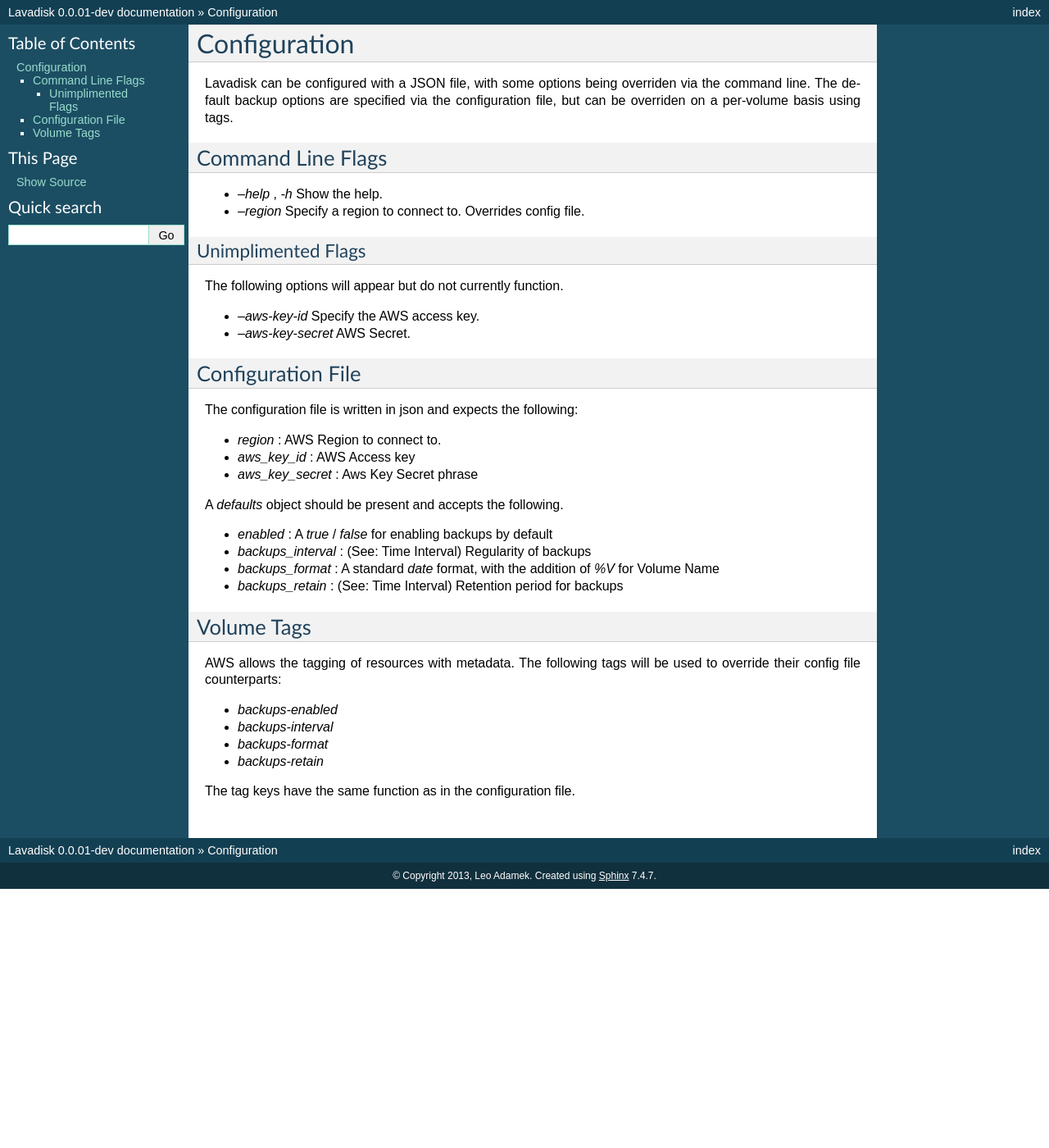
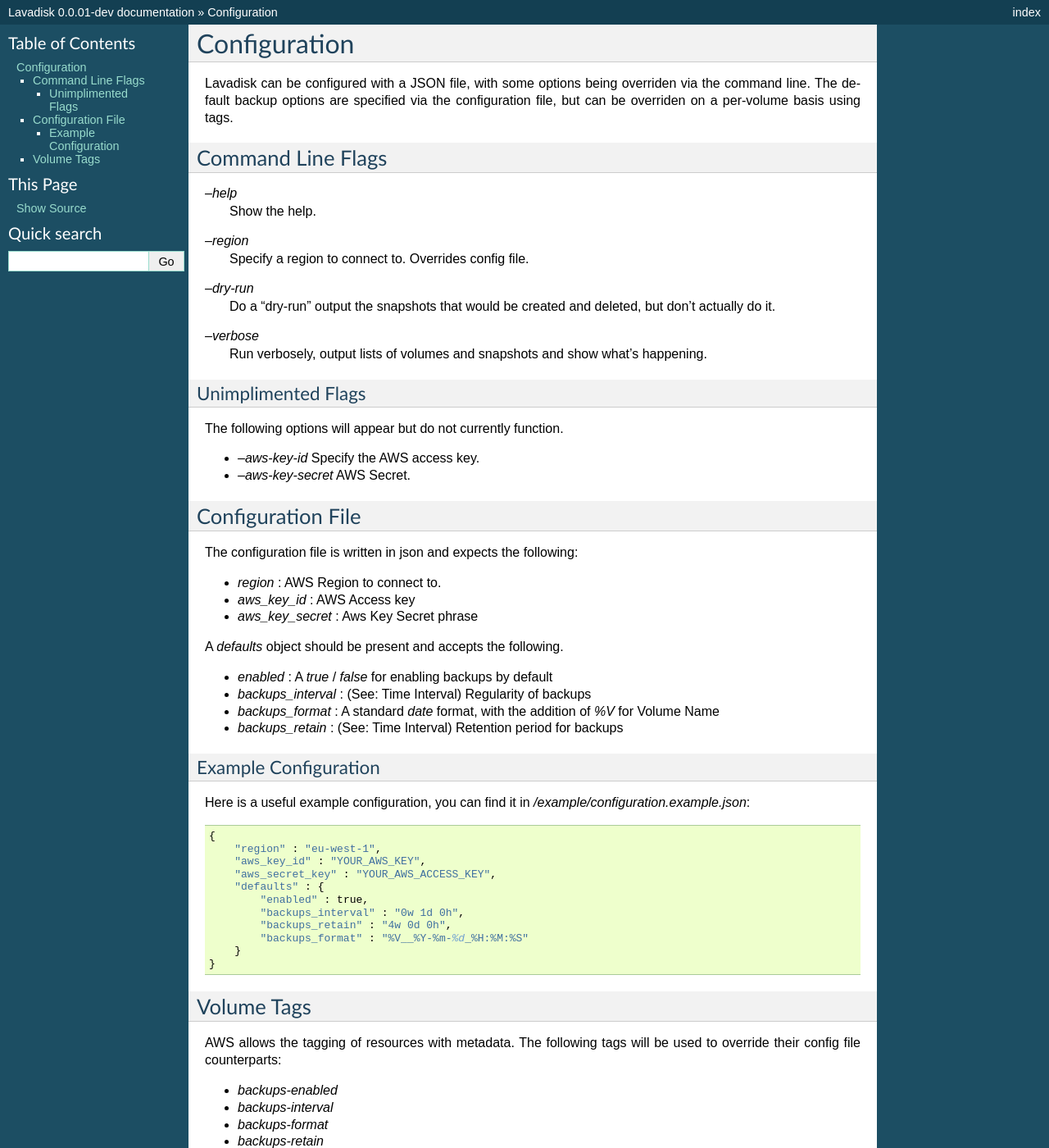
Before and after one commit to LeoAdamek/lavadisk, a Sphinx documentation site: the page built from doc/configuration.rst, in a window 1280 px wide and 1400 px high. Shown: the whole window at 82% size. Built offline with Sphinx 7.4.7, drawn with Linux system fonts in a browser that asks for light colours.

```diff
--- a/doc/configuration.rst
+++ b/doc/configuration.rst
@@ -8,9 +8,17 @@ The default backup options are specified via the configuration file, but can be
 Command Line Flags
 ------------------
 
-* `--help` , `-h` Show the help.
+`--help`
+    Show the help.
 
-* `--region` Specify a region to connect to. Overrides config file.
+`--region`
+    Specify a region to connect to. Overrides config file.
+
+`--dry-run`
+    Do a "dry-run" output the snapshots that would be created and deleted, but don't actually do it.
+
+`--verbose`
+    Run verbosely, output lists of volumes and snapshots and show what's happening.
 
 Unimplimented Flags
 ^^^^^^^^^^^^^^^^^^
@@ -37,6 +45,25 @@ A `defaults` object should be present and accepts the following.
 * `backups_format` : A standard `date` format, with the addition of `%V` for Volume Name
 * `backups_retain` : (See: Time Interval) Retention period for backups
 
+Example Configuration
+^^^^^^^^^^^^^^^^^^^^^
+Here is a useful example configuration, you can find it in `/example/configuration.example.json`::
+
+  {
+      "region" : "eu-west-1",
+      "aws_key_id" : "YOUR_AWS_KEY",
+      "aws_secret_key" : "YOUR_AWS_ACCESS_KEY",
+      "defaults" : {
+          "enabled" : true,
+          "backups_interval" : "0w 1d 0h",
+          "backups_retain" : "4w 0d 0h",
+          "backups_format" : "%V__%Y-%m-%d_%H:%M:%S"
+      }
+  }
+
+
+
+
 Volume Tags
 -----------
 
```
Also changed, not shown: doc/index.rst (+8 -7 lines).
